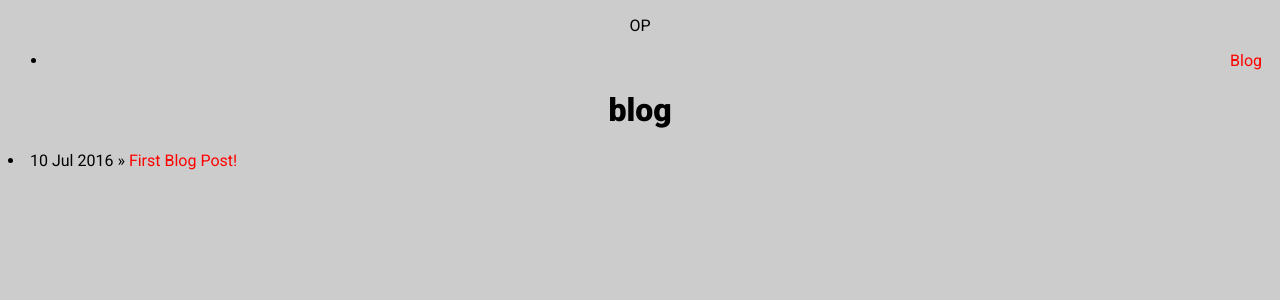
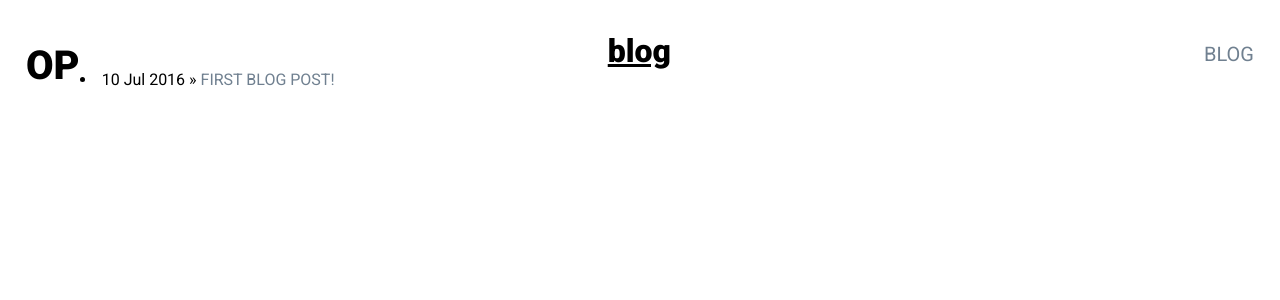
Before and after one commit to opearsall/opearsall.github.io, a Jekyll site: the page built from blog/index.html, in a window 1280 px wide. Shown: the top 300 px of the page. Built offline with Jekyll 4.4.1, drawn with Linux system fonts in a browser that asks for light colours.

Commit message:
Update main.css
Updated CSS for 2017

```diff
--- a/css/main.css
+++ b/css/main.css
@@ -1,35 +1,122 @@
+/******
+CSS NORMALIZEY/RESETTY THINGS
+*******/
+html, body, h1, h2, h3, h4, h5, p,
+a, img, ul, li, nav {
+	margin: 0;
+	padding: 0;
+	border: 0;
+	/*font-size: 100%;
+	font: inherit;
+*/
+	vertical-align: baseline;
+}
+* {
+  box-sizing: border-box;
+}
 body {
-  background-color: rgb(204, 204, 204);
+  margin: 0; /* removed margin*/
   font-family: 'Roboto', sans-serif;
 }
 
-h1,
-p {
-  text-align: center;
+img {
+  display: block;
+  margin-left: auto;
+  margin-right: auto;
+  clear: both;
 }
 
-nav {
-  text-align: right;
+.logo {
+  text-transform: uppercase;
+  font-size: 40px;
+  font-weight: bolder;
+  float: left;
+  margin-top: 10px;
+  margin-left: 10px;
+}
+.bio {
+ margin-top: 1em;
+ margin-left: 15%;
+ margin-right: 15%;
+ margin-bottom: 1em;
+ font-size: 1.5em;
 }
 
-nav a {
-  padding: 10px;
+h1 {
+  text-align: center;
+  margin-top: 1em;
+  text-decoration: underline;
 }
+
+.body {
+  text-align: justify;
+  margin-left: 15%;
+  margin-right: 15%;
+}
+nav li {
+  list-style-type: none;
+  font-size: 1.25em;
+  display: inline;
+  margin-left: .25em;
+}
+
+nav ul {
+  float: right;
+  margin-top: 10px;
+  margin-right: 10px;
+}
+.sub {
+  color: #C0C0C0;
+  clear: both;
+  text-transform: uppercase;
+  margin-left: 10px;
+  margin-bottom: 1em;
+}
+
 a {
   text-decoration: none;
+  text-transform: uppercase;
 }
 
 a:link {
-  color: rgb(255, 0, 0);
+  color: slategray;
 }
 
 a:hover {
+  color: red;
+}
+
+.test {
+  float: left;
+  text-transform: uppercase;
+  color: slategray;
+  font-size: 1.25em;
+}
+/*
+h1 {
+  font-weight: normal;
+}
+*/
+ul li {
+  list-style-type: none;
+  text-align: center;
+  font-size: 1.25em;
+}
+
+a:active {
   text-decoration: underline;
 }
 
-a:focus {
-  color: rgb(255, 99, 71);
+.content, ol {
+  width: 60%;
+  margin: auto;
+  margin-bottom: 1em;
 }
-a:visited {
-  color: rgba(255, 0, 0, .5);
+
+.contact {
+	clear: both;
 }
+
+body {
+  margin: 1em;
+}
```
